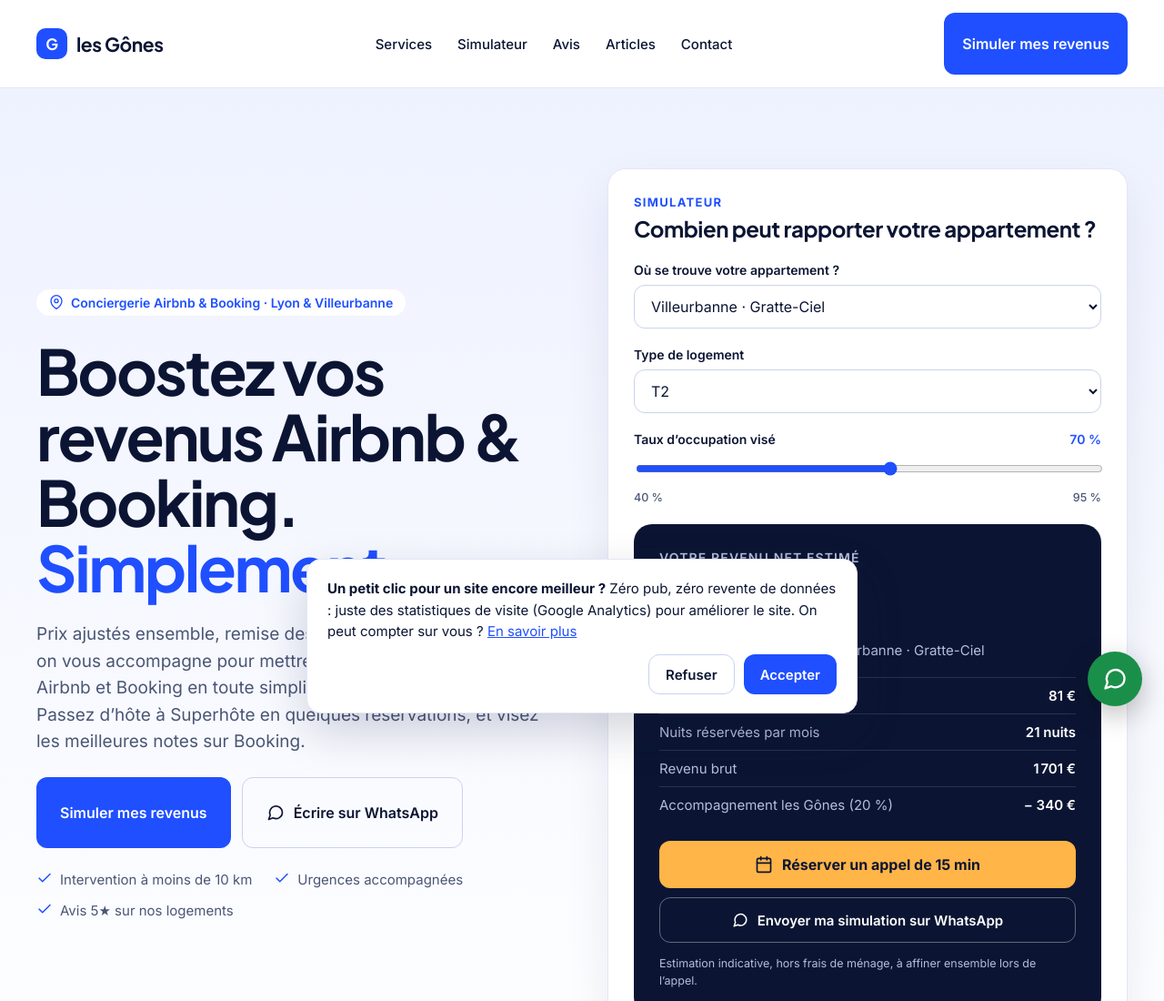
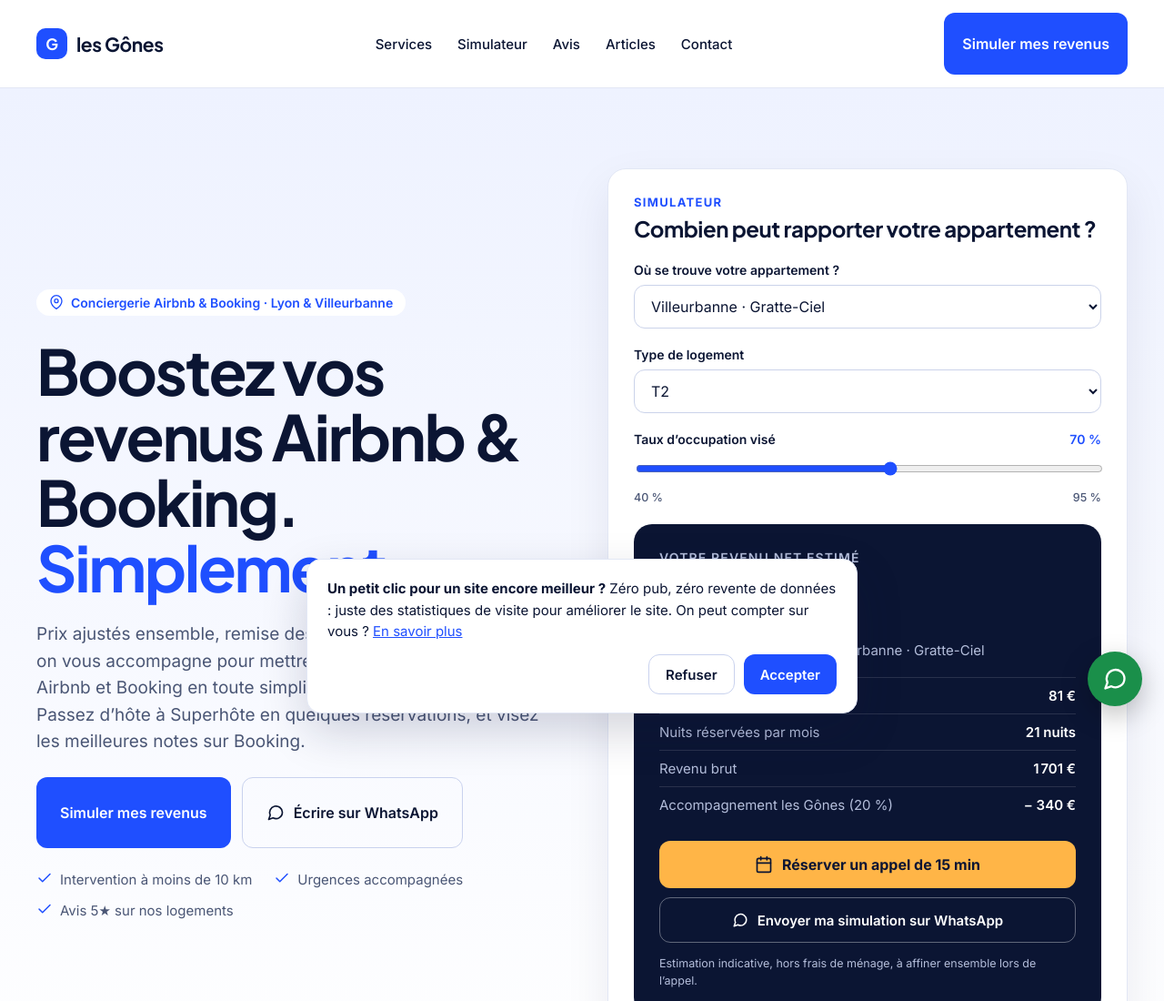
Before and after one commit to conciergerielesgones-stack/conciergerie-les-gones, an Astro site: page / in a window 1280 px wide. Shown: the top 1100 px of the page at 91% size. Built offline with nearby package versions, Linux system fonts and the light colour scheme; Astro itself is replaced by a stand-in of ours.

Commit message:
Bandeau cookies : texte raccourci

```diff
--- a/src/layouts/Base.astro
+++ b/src/layouts/Base.astro
@@ -49,7 +49,7 @@ a{color:#1F4FFF}a:hover{color:#0B1533}
 </div>
 <script is:inline set:html={cfg}></script>
 <div id="cookie-banner" hidden role="dialog" aria-label="Cookies" style="position: fixed; left: 16px; right: 16px; bottom: 16px; z-index: 50; max-width: 560px; margin: 0 auto; background: #FFFFFF; color: #0B1533; border: 1px solid #E2E7F5; border-radius: 16px; box-shadow: 0 20px 50px rgba(15, 23, 60, 0.18); padding: 20px 22px; display: flex; flex-direction: column; gap: 14px; font-family: 'Inter', sans-serif">
- <p style="margin: 0; font-size: 15px; line-height: 1.55"><strong>Un petit clic pour un site encore meilleur ?</strong> Zéro pub, zéro revente de données : juste des statistiques de visite (Google Analytics) pour améliorer le site. On peut compter sur vous ? <a href="/confidentialite/" style="color: #1F4FFF">En savoir plus</a></p>
+ <p style="margin: 0; font-size: 15px; line-height: 1.55"><strong>Un petit clic pour un site encore meilleur ?</strong> Zéro pub, zéro revente de données : juste des statistiques de visite pour améliorer le site. On peut compter sur vous ? <a href="/confidentialite/" style="color: #1F4FFF">En savoir plus</a></p>
  <div style="display: flex; flex-wrap: wrap; gap: 10px; justify-content: flex-end">
   <button type="button" id="cookie-refuse" style="min-height: 44px; padding: 0 18px; border-radius: 12px; border: 1.5px solid #C9D2EE; background: #FFFFFF; color: #0B1533; font-weight: 600; font-size: 15px; cursor: pointer; font-family: inherit">Refuser</button>
   <button type="button" id="cookie-accept" style="min-height: 44px; padding: 0 18px; border-radius: 12px; border: 0; background: #1F4FFF; color: #FFFFFF; font-weight: 600; font-size: 15px; cursor: pointer; font-family: inherit">Accepter</button>
```
